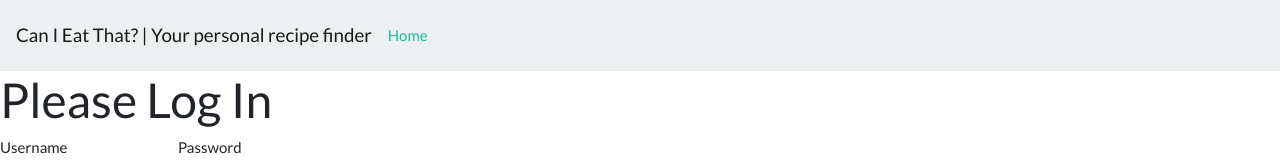
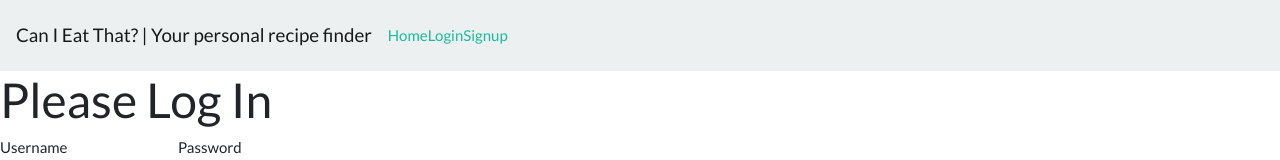
Before and after one commit to Drowekorte/can-i-eat-that, a React (Create React App) app in the folder client/: page /login in a window 1280 px wide. Shown: the top 160 px of the page. Built offline with nearby package versions, Linux system fonts and the light colour scheme; no server answers.

Commit message:
edit home page and added style css

```diff
--- a/client/src/components/Nav/index.js
+++ b/client/src/components/Nav/index.js
@@ -51,6 +51,22 @@ function Nav(props) {
           </div>
         </div>
       </nav>
+      <nav className="">
+        <div className="">
+          <Link to="client/src/components/Login/index.js" className="">Login</Link>
+          <div>
+
+          </div>
+        </div>
+      </nav>
+      <nav className="">
+        <div className="">
+          <Link to="client/src/components/Signup/index.js" className="">Signup</Link>
+          <div>
+
+          </div>
+        </div>
+      </nav>
       {store.loading ? <a className="navbar-brand ml-auto">Loading...</a> : <></>}
     </nav>
   );
```
Also changed, not shown: client/src/components/Nav/style.css (added).
